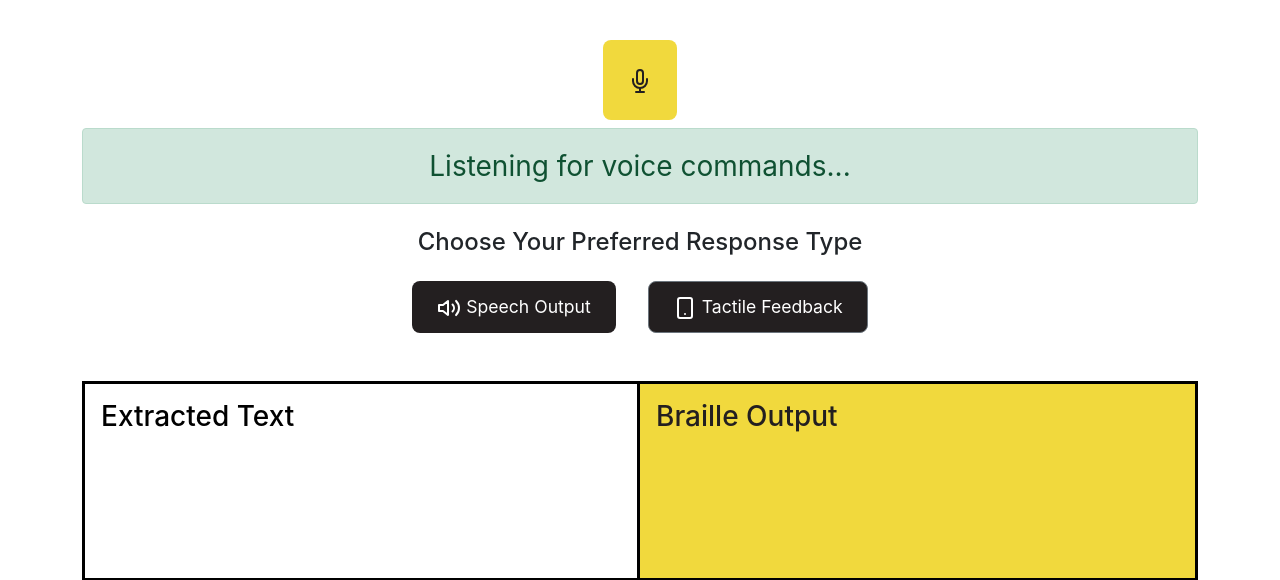
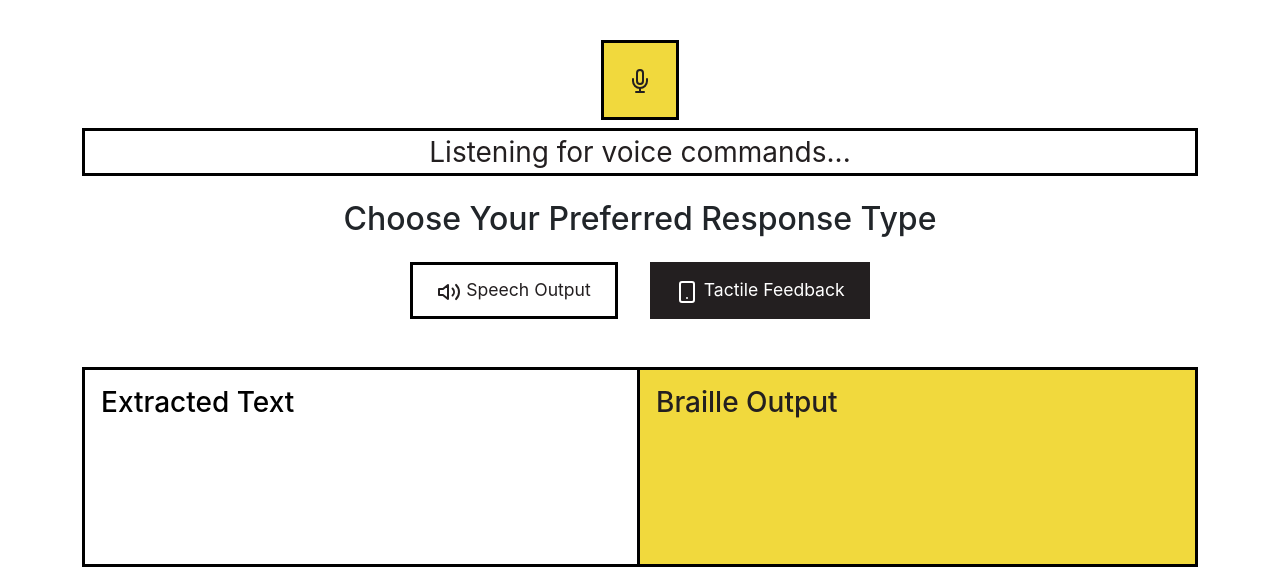
Before and after one commit to edith797/Brailingo, a Flask app: page / in a window 1280 px wide. Shown: the part 56-636 px from the top of the page. Run offline with Flask 3, Linux system fonts and the light colour scheme; some libraries are stand-ins or nearby versions.

Commit message:
Test Version 1.0.4

```diff
--- a/static/css/style.css
+++ b/static/css/style.css
@@ -11,22 +11,15 @@ body {
 }
 
 header {
-    /* height: 10rem; */
     background-color: var(--secondary-color);
-    /* display: flex; */
     align-items: center;
 }
 
-header a {
+header a,
+header a:hover {
     color: white;
     font-weight: bold;
     letter-spacing: 2px;
-}
-
-/* High contrast focus styles */
-*:focus {
-    outline: 3px solid var(--focus-color);
-    outline-offset: 4px;
 }
 
 /* Large, readable text */
@@ -40,37 +33,76 @@ h1 {
     color: var(--primary-color);
 }
 
-/* Buttons with good contrast */
-.btn {
+#voiceStatus {
+    border: var(--box-border);
+    background-color: transparent;
+    color: var(--secondary-color);
+}
+
+.btn,
+.btn:focus {
     background-color: var(--secondary-color);
     color: white;
     font-size: 1.1rem;
     padding: 0.75rem 1.5rem;
     margin: 0.5rem;
-    border-radius: 8px;
+    border-radius: 0;
+    /* border-radius: 8px; */
 }
 
-.voice-btn {
+.voice-btn,
+.voice-btn:hover {
     height: 5rem;
     background-color: var(--primary-color);
     color: var(--secondary-color);
+    border: var(--box-border);
+}
+
+.btn-prim {
+    background-color: transparent;
+    color: var(--secondary-color);
+    border: var(--box-border);
 }
 
 /* File upload section */
 .file-upload-section,
 .text-input-section {
-    color: #000000;
-    background: white;
+    color: var(--secondary-color);
+    /* background: rgb(233, 233, 0); */
+    border: solid 3px #000000;
+    border-radius: 0;
     padding: 2rem;
-    border-radius: 12px;
     box-shadow: 0 2px 4px rgba(0,0,0,0.1);
     margin-bottom: 2rem;
 }
 
+.btn:hover {
+    background-color: #231F20;
+    color: white;
+}
+
+#textHelp,
+#fileHelp {
+    color: var(--secondary-color);
+}
+
+#fileInput {
+    border: var(--box-border);
+    background-color: var(--primary-color);
+    border-radius: 0;
+}
+
 .text-input-field {
-    background: rgb(233, 233, 0);
-    border: solid 3px #000000;
+    border: var(--box-border);
+    background-color: var(--primary-color);
     border-radius: 0;
+}
+
+.text-input-field:focus {
+    border: var(--box-border);
+    background-color: var(--primary-color);
+    border-radius: 0;
+    font-weight: medium;
 }
 
 .text-input-field::placeholder {
--- a/static/js/speech.js
+++ b/static/js/speech.js
@@ -150,10 +150,14 @@ class SpeechController {
         if (this.isListening) {
             this.recognition.stop();
             this.isListening = false;
+            document.getElementById('startVoice').classList.remove('btn-sec');
+            document.getElementById('startVoice').classList.add('btn-prim');
             this.updateStatus('Voice commands stopped', 'info');
         } else {
             this.recognition.start();
             this.isListening = true;
+            document.getElementById('startVoice').classList.remove('btn-prim');
+            document.getElementById('startVoice').classList.add('btn-sec');
             this.updateStatus('Listening for voice commands...', 'success');
         }
     }
@@ -242,7 +246,7 @@ class SpeechController {
     updateStatus(message, type) {
         const statusElement = document.getElementById('voiceStatus');
         statusElement.textContent = message;
-        statusElement.className = `alert alert-${type}`;
+        statusElement.className = `error`;
         statusElement.style.display = 'block';
 
         if (this.responseType === 'tactile') {
--- a/templates/index.html
+++ b/templates/index.html
@@ -12,19 +12,19 @@
 
     <!-- Voice Commands Section - Always Visible -->
     <div class="voice-controls mb-4">
-        <button id="startVoice" class="btn voice-btn btn-prim btn-lg" aria-label="Start voice commands">
+        <button id="startVoice" class="btn voice-btn btn-sec btn-lg" aria-label="Start voice commands">
             <i data-feather="mic"></i>
         </button>
-        <div id="voiceStatus" class="alert mt-2" role="status" style="display: none;"></div>
+        <div id="voiceStatus" class="message" role="status" style="display: none;"></div>
     </div>
     <!-- Response Type Selection Section -->
     <div id="responseTypeSection" class="response-type-section mb-4">
-        <h2 class="h4 mb-3 text-center">Choose Your Preferred Response Type</h2>
+        <h2 class="h2 mb-3 text-center">Choose Your Preferred Response Type</h2>
         <div class="d-flex justify-content-center gap-3">
             <button id="speechOption" class="btn btn-lg btn-prim response-type-btn" aria-label="Choose speech output">
                 <i data-feather="volume-2"></i> Speech Output
             </button>
-            <button id="tactileOption" class="btn btn-lg btn-secondary response-type-btn" aria-label="Choose tactile feedback">
+            <button id="tactileOption" class="btn btn-lg btn-sec response-type-btn" aria-label="Choose tactile feedback">
                 <i data-feather="smartphone"></i> Tactile Feedback
             </button>
         </div>
@@ -33,12 +33,12 @@
 
 
     <div id="inputTypeSection" class="input-type-section mb-4" style="display: none;">
-        <h2 class="h4 mb-3 text-center">Select input format</h2>
+        <h2 class="h2 mb-3 text-center">Select input format</h2>
         <div class="d-flex justify-content-center gap-3">
             <button id="textOption" class="btn btn-lg btn-prim response-type-btn" aria-label="Choose speech output">
                 <i data-feather="type"></i> Text
             </button>
-            <button id="fileOption" class="btn btn-lg btn-prim response-type-btn" aria-label="Choose tactile feedback">
+            <button id="fileOption" class="btn btn-lg btn-sec response-type-btn" aria-label="Choose tactile feedback">
                 <i data-feather="file"></i> Image or PDF
             </button>
         </div>
@@ -51,7 +51,7 @@
                 <input type="file" class="form-control form-control-lg" id="fileInput" accept=".pdf,.png,.jpg,.jpeg" aria-describedby="fileHelp">
                 <div id="fileHelp" class="form-text">Supported formats: PDF, PNG, JPG</div>
             </div>
-            <button type="submit" class="btn btn-success btn-lg">Process Document</button>
+            <button type="submit" class="btn">Process Document</button>
         </form>
     </div>
 
@@ -80,7 +80,7 @@
             <button id="playText" class="btn btn-prim" aria-label="Read text aloud">
                 <i data-feather="volume-2"></i> Read Aloud
             </button>
-            <button id="pauseText" class="btn btn-secondary" aria-label="Pause reading">
+            <button id="pauseText" class="btn btn-sec" aria-label="Pause reading">
                 <i data-feather="pause"></i> Pause
             </button>
             <button id="stopText" class="btn btn-danger" aria-label="Stop reading">
```
Also changed, not shown: log.md (+2 -1 lines).
